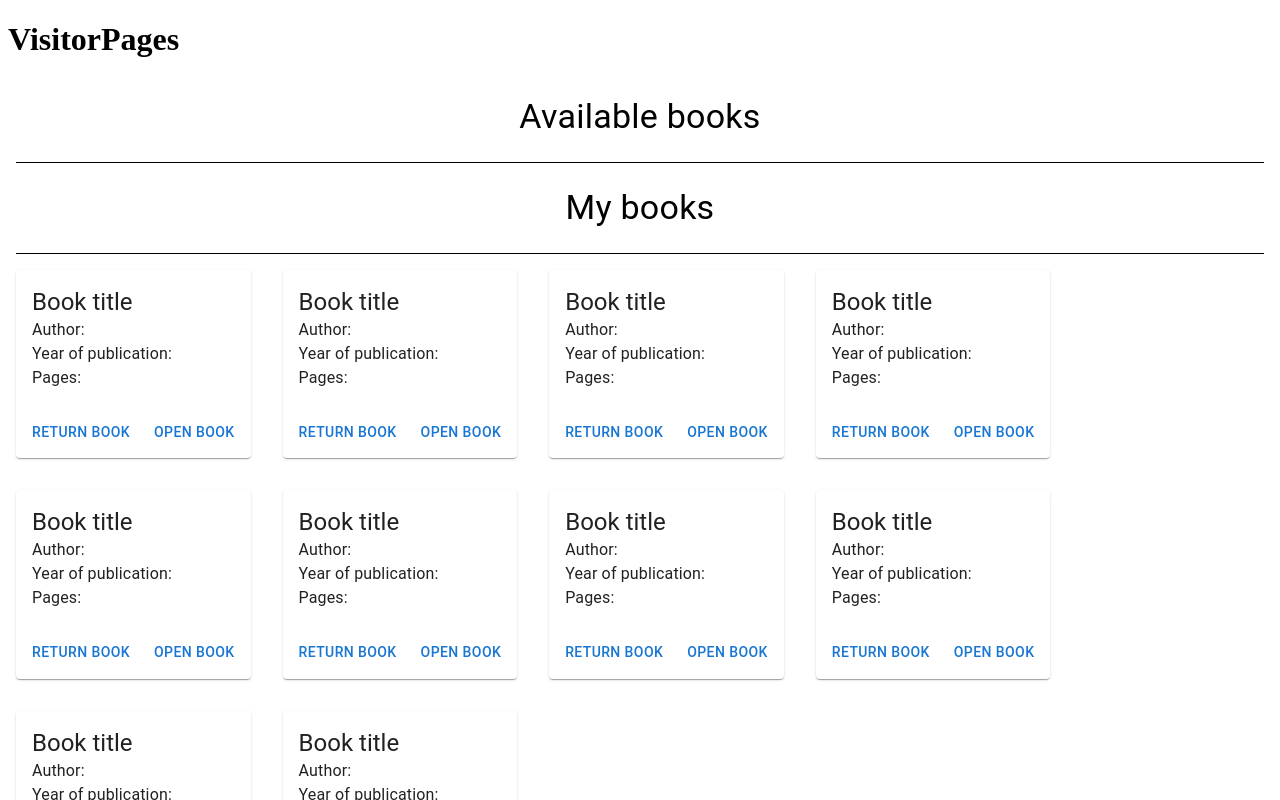
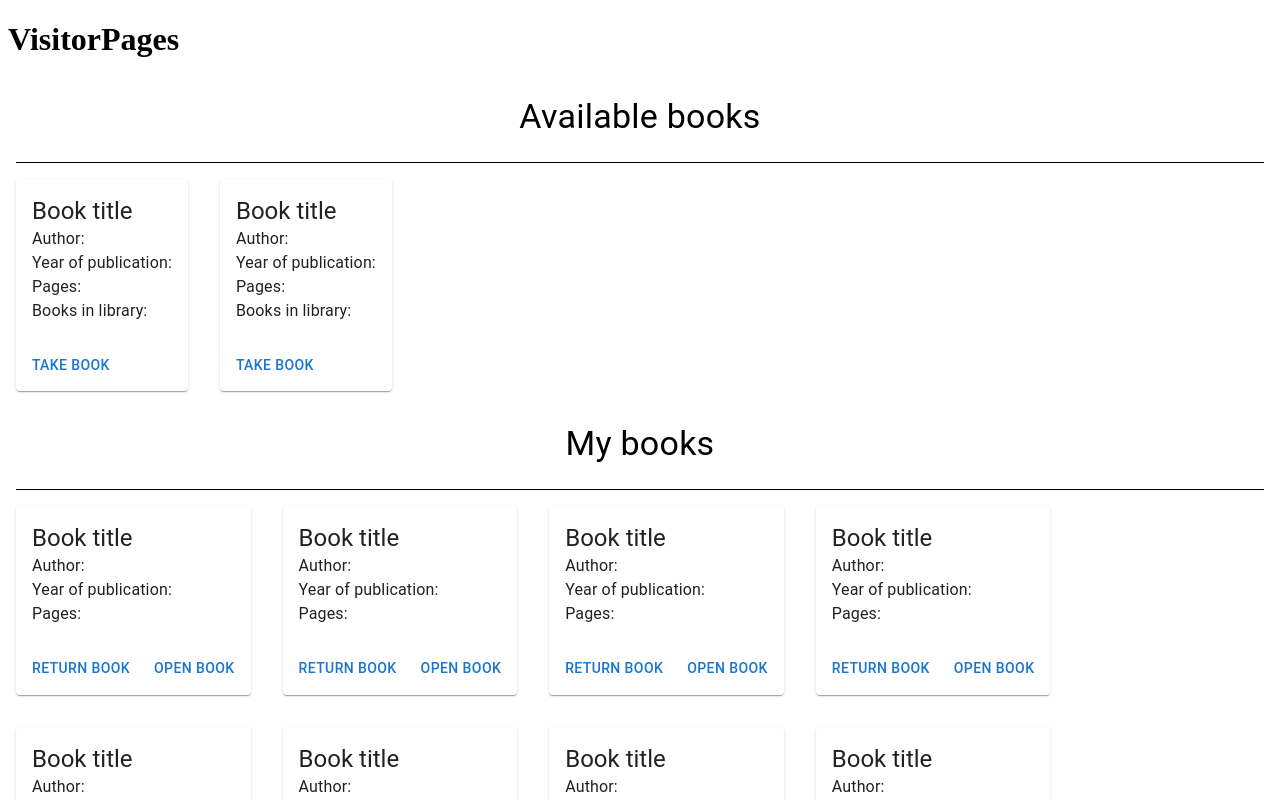
Before and after one commit to tompol1123581321/bookWarriorApp, a React (Create React App) app in the folder client/: page /visitor in a window 1280 px wide. Shown: the top 800 px of the page. Built offline with nearby package versions, Linux system fonts and the light colour scheme.

Commit message:
adde available books ui

```diff
--- a/client/src/components/Visitor/index.tsx
+++ b/client/src/components/Visitor/index.tsx
@@ -1,6 +1,7 @@
-import { Box, Button, Card, CardActions, CardContent, CardHeader, Divider, Grid, Typography } from "@mui/material";
-import { width } from "@mui/system";
-import React from "react";
+import { Button, Card, CardActions, CardContent, Divider, Grid, Typography } from "@mui/material";
+
+var DBcolection1 = 2;
+var DBcolection2 = 11;
 
 export const VisitorPages = () => {
   return (
@@ -10,20 +11,50 @@ export const VisitorPages = () => {
         Available books
       </Typography>
       <Divider sx={{ m: 1, variant: "middle", bgcolor: "black" }} />
+      <Grid container spacing={1}>
+        {RenderAvailableBooks(DBcolection1)}
+      </Grid>
+
       <Typography variant="h4" sx={{ p: 2, textAlign: "center" }}>
         My books
       </Typography>
       <Divider sx={{ m: 1, variant: "middle", bgcolor: "black" }} />
       <Grid container spacing={1}>
-        {RenderMyBooks()}
+        {RenderMyBooks(DBcolection2)}
       </Grid>
+
     </>
   );
 };
 
-const RenderMyBooks = () => {
+const RenderAvailableBooks = (DBcol: any) => {
   let content = [];
-  for (let i = 0; i < 10; i++) {
+  for (let i = 0; i < DBcol; i++) {
+    content.push(
+      <>
+        <Card sx={{ m: 2 }}>
+          <Card sx={{ display: "inline", boxShadow: "1" }}>
+            <CardContent>
+              <Typography variant="h5">Book title</Typography>
+              <Typography>Author: </Typography>
+              <Typography>Year of publication: </Typography>
+              <Typography>Pages: </Typography>
+              <Typography>Books in library: </Typography>
+            </CardContent>
+            <CardActions>
+              <Button>Take book</Button>
+            </CardActions>
+          </Card>
+        </Card>
+      </>
+    );
+  }
+  return content;
+};
+
+const RenderMyBooks = (DBcol: any) => {
+  let content = [];
+  for (let i = 0; i < DBcol; i++) {
     content.push(
       <>
         <Card sx={{ m: 2 }}>
```
